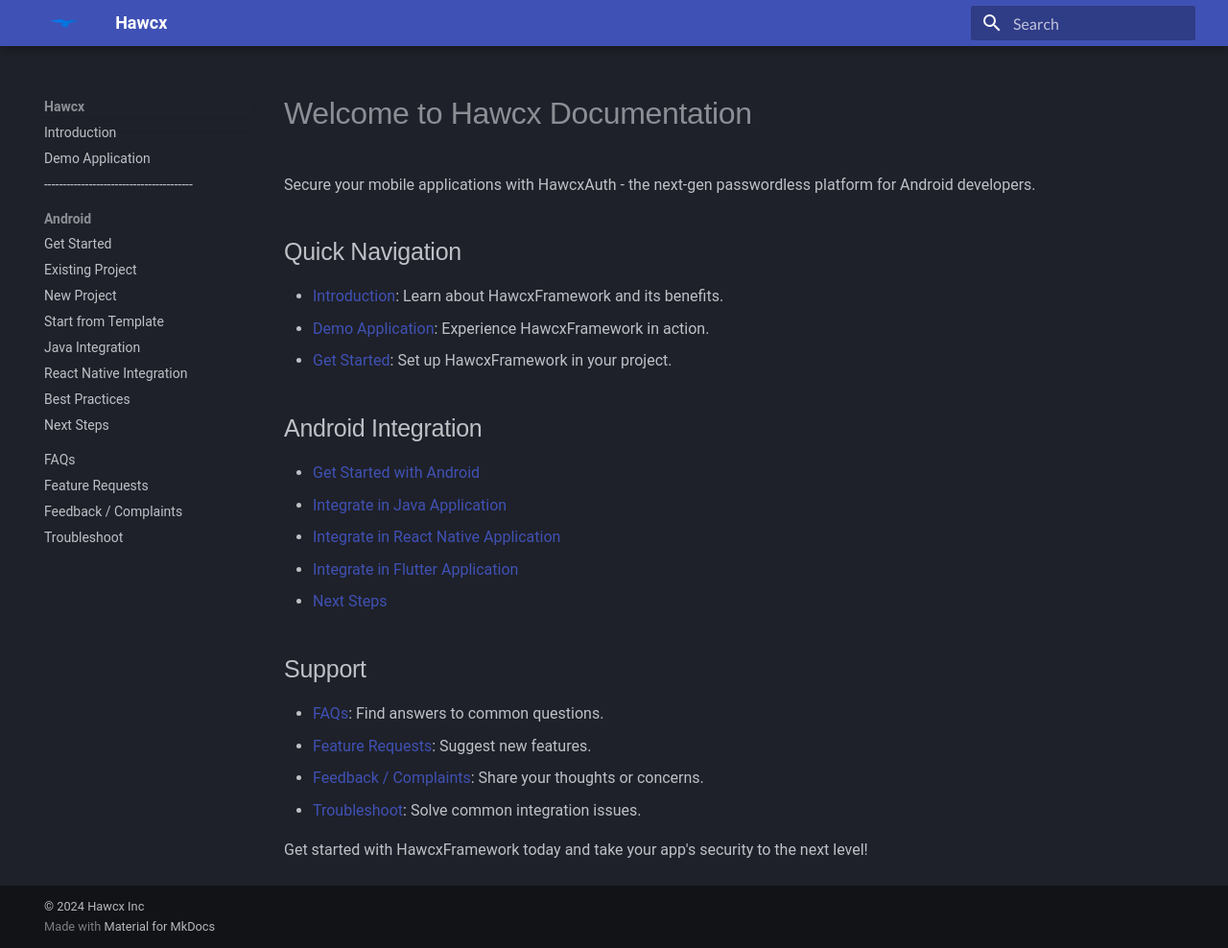
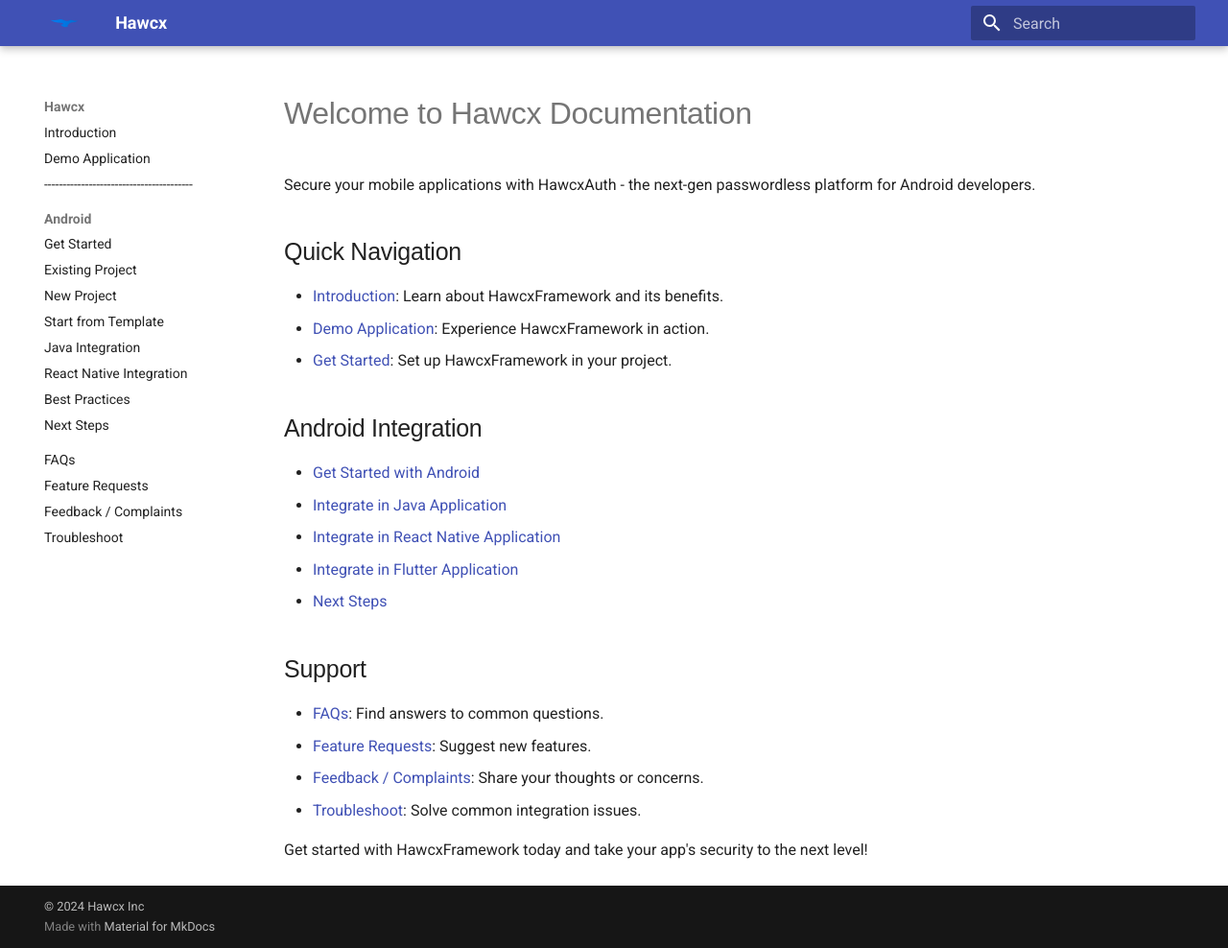
Before and after one commit to hawcx/sdk_docs, an MkDocs documentation site: the page built from docs/index.md, in a window 1280 px wide and 988 px high. Shown: the whole window at 96% size. Built offline with MkDocs 1.6.1 and Material for MkDocs 9.7.7, drawn with Linux system fonts in a browser that asks for light colours.

Commit message:
Update mkdocs.yml

```diff
--- a/mkdocs.yml
+++ b/mkdocs.yml
@@ -15,16 +15,16 @@ theme:
     - content.code.copy
     - navigation.sticky
   language: en
-  palette:
-    - scheme: slate  # Dark mode
-      primary: '#121212'  # Very dark grey background
-      accent: '#00bfa5'   # Teal accent
-      text: '#f5f5f5'     # Very light grey text for better contrast
-      header: '#1c1c1c'   # Slightly lighter for headers
-      links: '#bbdefb'    # Lighter blue for links
-  font:
-    text: "Lato"
-    code: "Source Code Pro"
+#  palette:
+#    - scheme: slate  # Dark mode
+#      primary: '#121212'  # Very dark grey background
+#      accent: '#00bfa5'   # Teal accent
+#      text: '#f5f5f5'     # Very light grey text for better contrast
+#      header: '#1c1c1c'   # Slightly lighter for headers
+#      links: '#bbdefb'    # Lighter blue for links
+#  font:
+#    text: "Lato"
+#    code: "Source Code Pro"
   logo: images/Logo_Blue.png
 
 extra_css:
```
